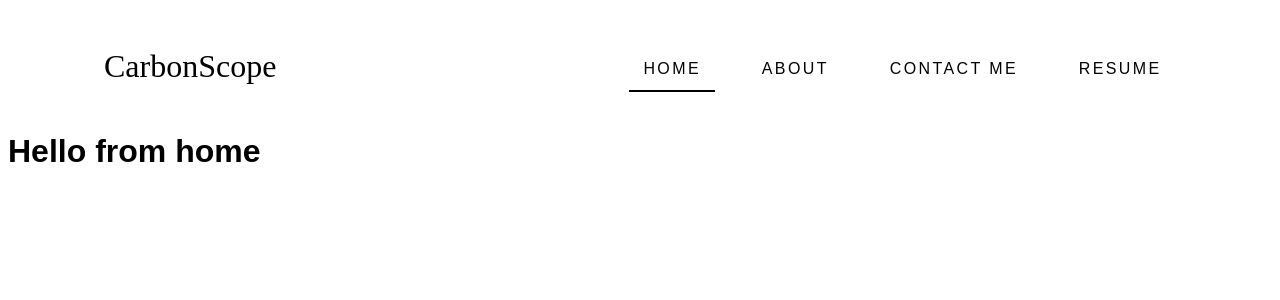
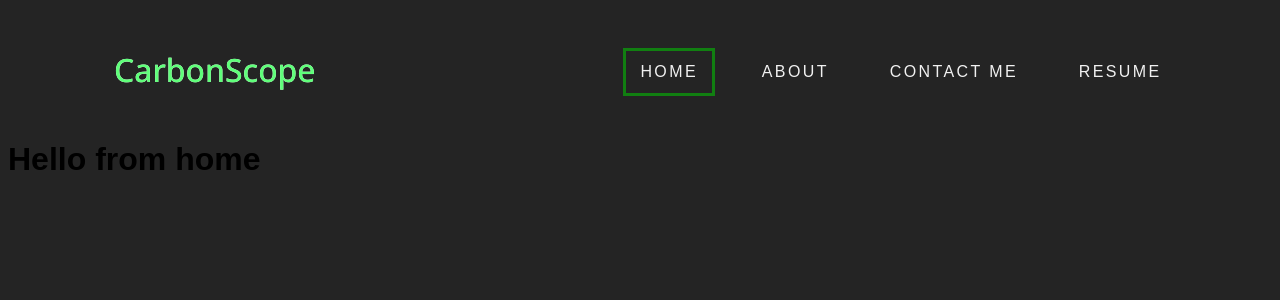
Before and after one commit to prnvtripathi/carbonscope, a React (Vite) app: page / in a window 1280 px wide. Shown: the top 300 px of the page. Built offline with nearby package versions, Linux system fonts and the light colour scheme; a web font is replaced by a local one.

Commit message:
update Navbar

```diff
--- a/src/App.css
+++ b/src/App.css
@@ -0,0 +1,3 @@
+html, body {
+    background-color: #242424;
+}
--- a/src/components/Layout/Layout.css
+++ b/src/components/Layout/Layout.css
@@ -1,6 +1,6 @@
 body {
     background-color: transparent;
-    font-family: 'Ubuntu', sans-serif;
+    font-family: 'Monserrat', sans-serif;
 }
 
 nav {
@@ -9,16 +9,45 @@ nav {
 
 .brand {
     user-select: none;
-    font-family: 'Sacramento', cursive;
+    font-family: 'Open Sans', sans-serif;
     font-size: 2rem;
     font-weight: 500;
     display: inline-block;
     margin: 1rem;
+
+    /* Hover effect styles */
+    padding: 0 10px;
+    line-height: 1.4em;
+    background:
+        linear-gradient(#fff 0 0),
+        linear-gradient(#ffffff 0 0),
+        #ffffff;
+    -webkit-background-clip: text, padding-box;
+    background-clip: text, padding-box;
+    background-size: 100% 50%;
+    background-position: -100vmax 100%;
+    box-shadow: -100vmax 0.7em 0 0 #ffffff00;
+    clip-path: polygon(-100vmax 0, 100% 0, 100% calc(100% + 0.7em), -100vmax calc(100% + 0.7em));
+    background-repeat: no-repeat;
+    transition: 0.4s, box-shadow 0.3s 0.4s, background-position 0.3s 0.4s;
+}
+
+.brand:hover {
+    background-position: 0 100%;
+    background-size: 100% 100%;
+    box-shadow: 0 0.7em 0 0 #ffffff;
+    clip-path: polygon(-100vmax 0, 100% 0, 100% 100%, -100vmax 100%);
+    transition: 0.4s, clip-path 0.3s 0.4s, background-size 0.3s 0.4s;
 }
 
 .brand a {
     text-decoration: none;
-    color: #000;
+    color: #5fff7a;
+}
+
+.brand a:hover {
+    color: #565656;
+    transition: all 0.5s ease-in-out;
 }
 
 ul {
@@ -36,7 +65,7 @@ ul li {
     font-size: 1rem;
     font-weight: 400;
     text-decoration: none;
-    color: #000;
+    color: #f1f1f1;
     text-transform: uppercase;
     letter-spacing: 0.15rem;
     display: inline-block;
@@ -52,7 +81,7 @@ ul li {
     height: 2px;
     left: 50%;
     position: absolute;
-    background: #000;
+    background: #117f11;
     transition: width 0.3s ease 0s, left 0.3s ease 0s;
     width: 0;
 }
@@ -63,7 +92,7 @@ ul li {
 }
 
 .active {
-    border-bottom: solid 2px #000;
+    border: solid #117f11;
 }
 
 #toggle {
@@ -85,7 +114,7 @@ ul li {
         flex-direction: column;
         position: absolute;
         z-index: 3;
-        background-color: #f5f5f5;
+        background-color: #242424;
         left: 70%;
     }
 
@@ -105,7 +134,7 @@ ul li {
         width: 3rem;
         height: 7px;
         border-radius: 3px;
-        background-color: #000000;
+        background-color: #e5e5e5;
         margin-top: 8px;
         transition: all 0.3s ease-in-out;
     }
```
